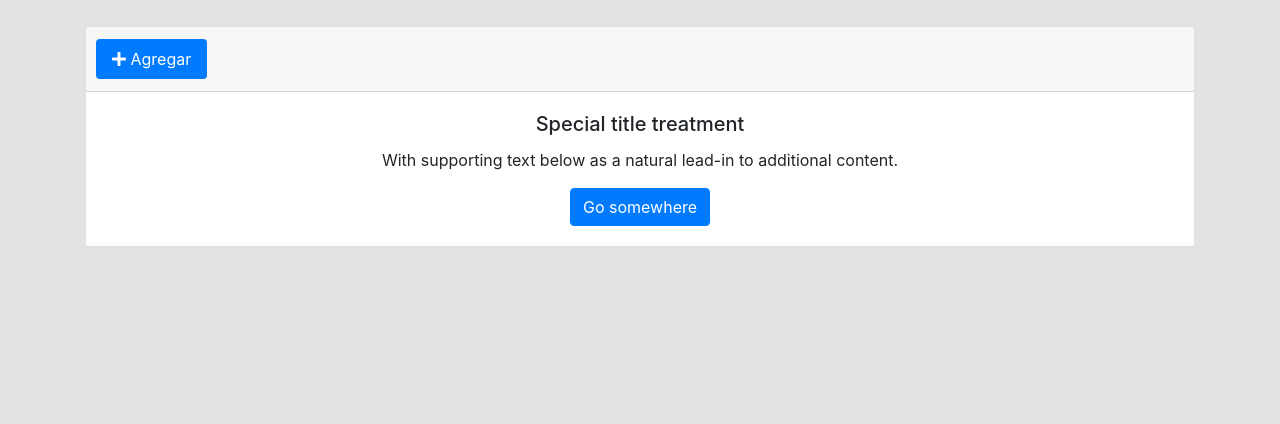
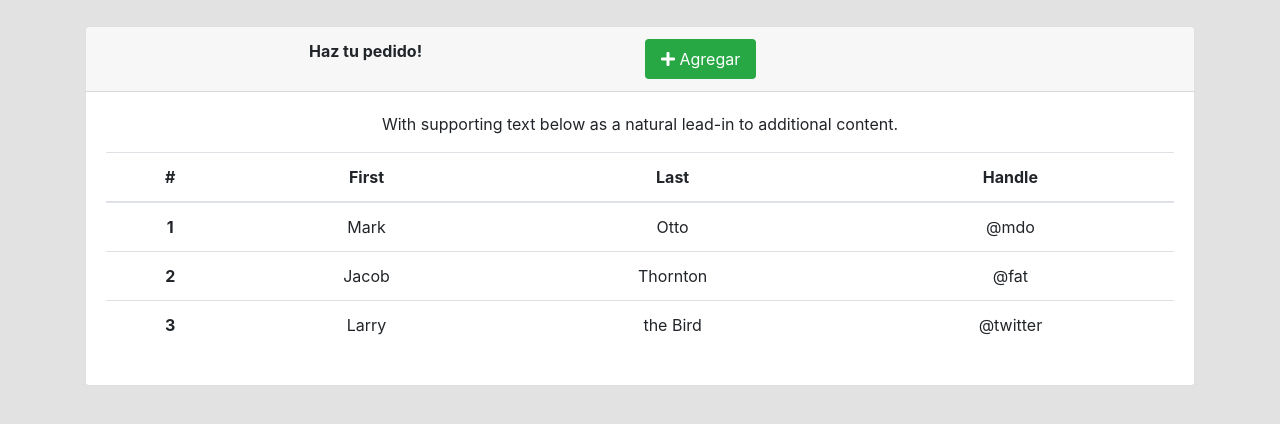
Before and after one commit to adamraven123/Proyecto-Desarrollo-Wen, a Django app: page /admin_usuario/ in a window 1280 px wide. Shown: the part 58-482 px from the top of the page. Run offline with Django 3.2, Linux system fonts and the light colour scheme; some libraries are stand-ins or nearby versions.

```diff
--- a/core/models.py
+++ b/core/models.py
@@ -13,6 +13,8 @@ class Stock(models.Model):
 				default= MEDIDA_DEFAULT
 			)
 	cantidad = models.IntegerField(default=0)
+	def __str__(self):
+		return self.cantidad + " " + self.medida
 
 class Material(models.Model):
 	cod = models.CharField(max_length=250)
--- a/core/templates/index.html
+++ b/core/templates/index.html
@@ -5,7 +5,7 @@
 	<div class="row">
 		<div class="col-12">
 			<div class="card text-center">
-				<div class="card-header bg-title">
+				<div class="card-header bg-title text-white">
 				  <strong class="card-name">Haz tu pedido!</strong>
 				</div>
 				<div class="card-body">
--- a/core/templates/perfil_usuario/admin_usuarios.html
+++ b/core/templates/perfil_usuario/admin_usuarios.html
@@ -3,16 +3,51 @@
 <div class="container">
     <div class="card text-center">
         <div class="card-header">
-            <ul class="pull-right nav nav-pills card-header-pills">
-                <li class="nav-item">
-                    <a class="nav-link active" href="#"> <i class="fa fa-plus"></i> Agregar</a>
-                </li>
-            </ul>
+            <div class="row">
+                <div class="col">
+                    <strong class="card-name">Haz tu pedido!</strong>
+                </div>
+                <div class="col">
+                    <ul class="nav nav-pills card-header-pills">
+                        <li class="nav-item">
+                            <a class="nav-link active bg-success" href="#"> <i class="fa fa-plus"></i> Agregar</a>
+                        </li>
+                    </ul>
+                </div>
+            </div>
         </div>
         <div class="card-body">
-            <h5 class="card-title">Special title treatment</h5>
             <p class="card-text">With supporting text below as a natural lead-in to additional content.</p>
-            <a href="#" class="btn btn-primary">Go somewhere</a>
+            <table class="table">
+                <thead>
+                    <tr>
+                        <th scope="col">#</th>
+                        <th scope="col">First</th>
+                        <th scope="col">Last</th>
+                        <th scope="col">Handle</th>
+                    </tr>
+                </thead>
+                <tbody>
+                    <tr>
+                        <th scope="row">1</th>
+                        <td>Mark</td>
+                        <td>Otto</td>
+                        <td>@mdo</td>
+                    </tr>
+                    <tr>
+                        <th scope="row">2</th>
+                        <td>Jacob</td>
+                        <td>Thornton</td>
+                        <td>@fat</td>
+                    </tr>
+                    <tr>
+                        <th scope="row">3</th>
+                        <td>Larry</td>
+                        <td>the Bird</td>
+                        <td>@twitter</td>
+                    </tr>
+                </tbody>
+            </table>
         </div>
     </div>
 </div>
--- a/static/css/styles.css
+++ b/static/css/styles.css
@@ -11,12 +11,11 @@
 body{
     background-color:rgb(226, 226, 226);
 }
-.card-name{
-    color:white;
-}
 .footer-a{
     color:#95c8ff;
 }
+
+
 @media only screen and (max-width:300px){
     .footer{
         font-size:12px;
```
Also changed, not shown: core/admin.py (+0 -9 lines).
